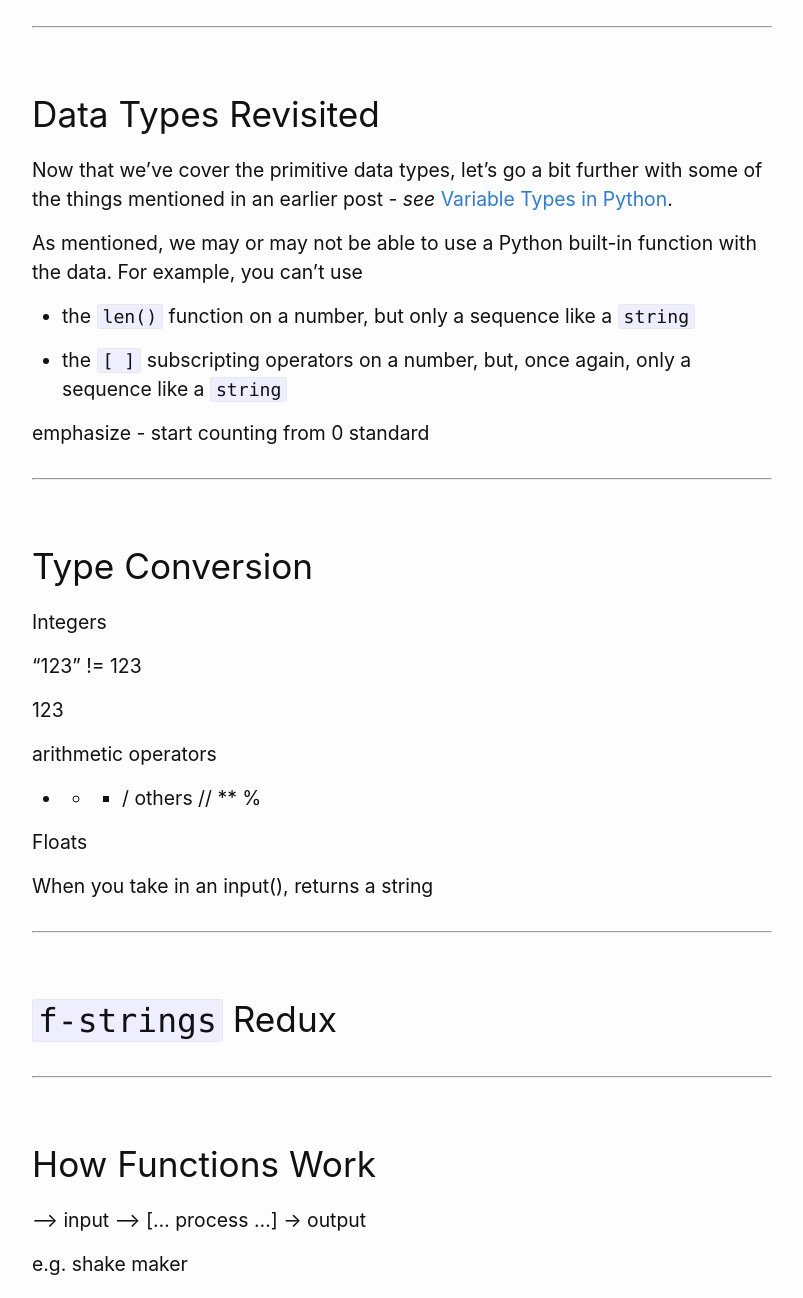
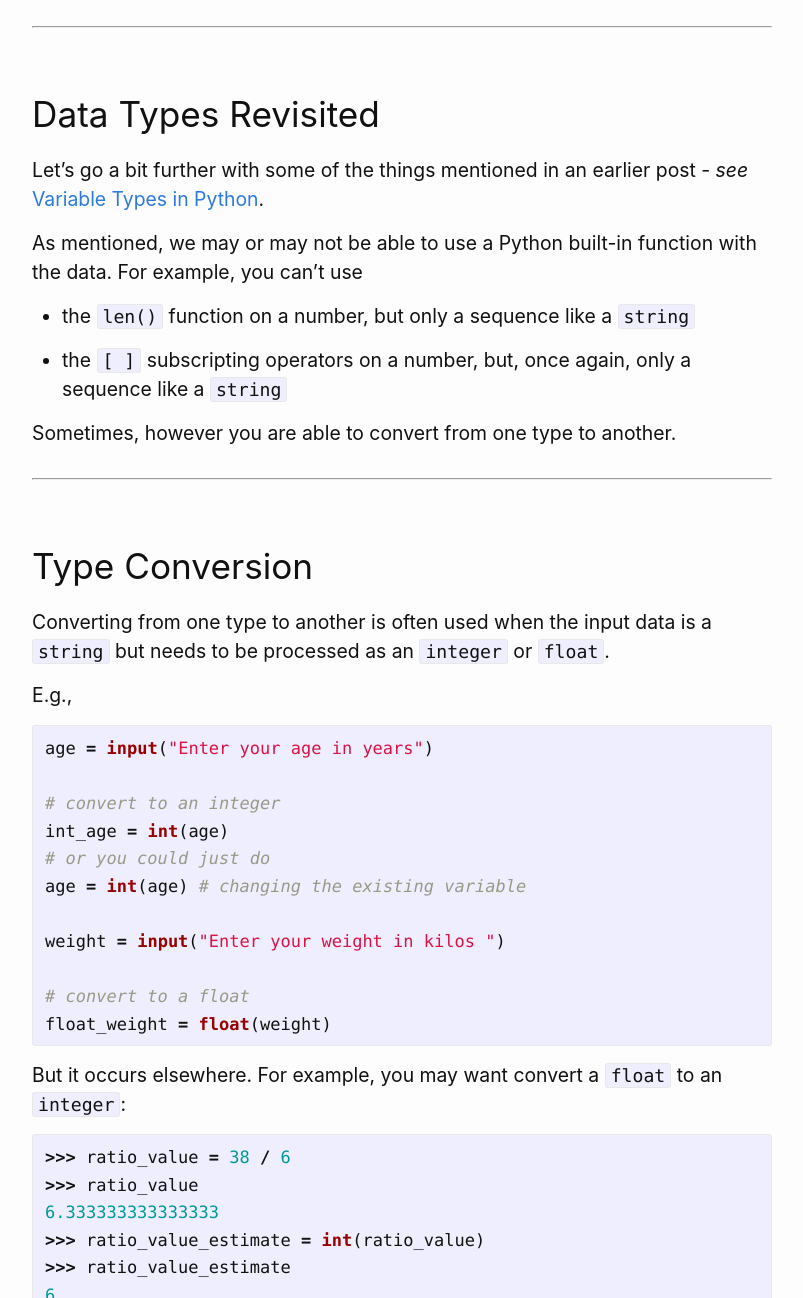
Before and after one commit to multum-non-multa/code, a Jekyll site: the page built from _posts/2021-09-06-conversion-math-module-etc.md, in a window 1280 px wide and 1400 px high, scrolled down 1193 px, cut to the strip 102-1400 px from the top of the window. Shown: the whole strip, without its empty margins (238-1041 px from the left). Built offline with Jekyll 4.4.1, drawn with Linux system fonts in a browser that asks for light colours; some of the changed text lies outside the part shown.

Commit message:
post 7 re calc project

````diff
--- a/_posts/2021-09-06-conversion-math-module-etc.md
+++ b/_posts/2021-09-06-conversion-math-module-etc.md
@@ -31,7 +31,7 @@ title: "[7] Data Type Conversions, More Built-in Functions, Math +, and Another
 
 ## Data Types Revisited
 
-Now that we've cover the primitive data types, let's go a bit further with some of the things mentioned in an earlier post - _see_ [Variable Types in Python](http://localhost:4000/code/2021/08/31/variables-string-methods-functions.html).
+Let's go a bit further with some of the things mentioned in an earlier post - _see_ [Variable Types in Python](http://localhost:4000/code/2021/08/31/variables-string-methods-functions.html).
 
 As mentioned, we may or may not be able to use a Python built-in function with the data.  For example, you can't use
 
@@ -39,34 +39,55 @@ As mentioned, we may or may not be able to use a Python built-in function with t
 
 - the `[ ]` subscripting operators on a number, but, once again, only a sequence like a `string`
 
-emphasize - start counting from 0
-standard
+Sometimes, however you are able to convert from one type to another.
 
 ---
 
 ## Type Conversion
 
+Converting from one type to another is often used when the input data is a `string` but needs to be processed as an `integer` or `float`.
 
+E.g.,
 
-Integers
+```python
+age = input("Enter your age in years")
 
-"123" != 123
+# convert to an integer
+int_age = int(age)
+# or you could just do
+age = int(age) # changing the existing variable
 
-123
+weight = input("Enter your weight in kilos ")
 
-arithmetic operators
-+ - * /
-others
-// ** %
+# convert to a float
+float_weight = float(weight)
+```
 
-Floats
+But it occurs elsewhere.  For example, you may want convert a `float` to an `integer`:
 
-When you take in an input(), returns a string
-
+```python
+>>> ratio_value = 38 / 6
+>>> ratio_value
+6.333333333333333
+>>> ratio_value_estimate = int(ratio_value)
+>>> ratio_value_estimate
+6
+>>>
+```
 
 ---
 
 ## `f-strings` Redux
+
+Refer back to [the first mention of f-strings](https://multum-non-multa.github.io/code/2021/08/18/printing-strings.html).
+
+Also, you'll remember that sometimes you wanted to convert an `integer` to a `string` in order to accomplish concatenation:
+
+```python
+print("The estimated ratio value is " + str(ratio_value_estimate))
+```
+
+
 
 ---
 
@@ -261,7 +282,7 @@ exponential growth
 
 revisit f-strings
 
-[provide link to that page](https://multum-non-multa.github.io/code/2021/08/18/printing-strings.html)
+
 
 can do a lot but not sure can use shorthand:
 
````
Also changed, not shown: 1 other file.
